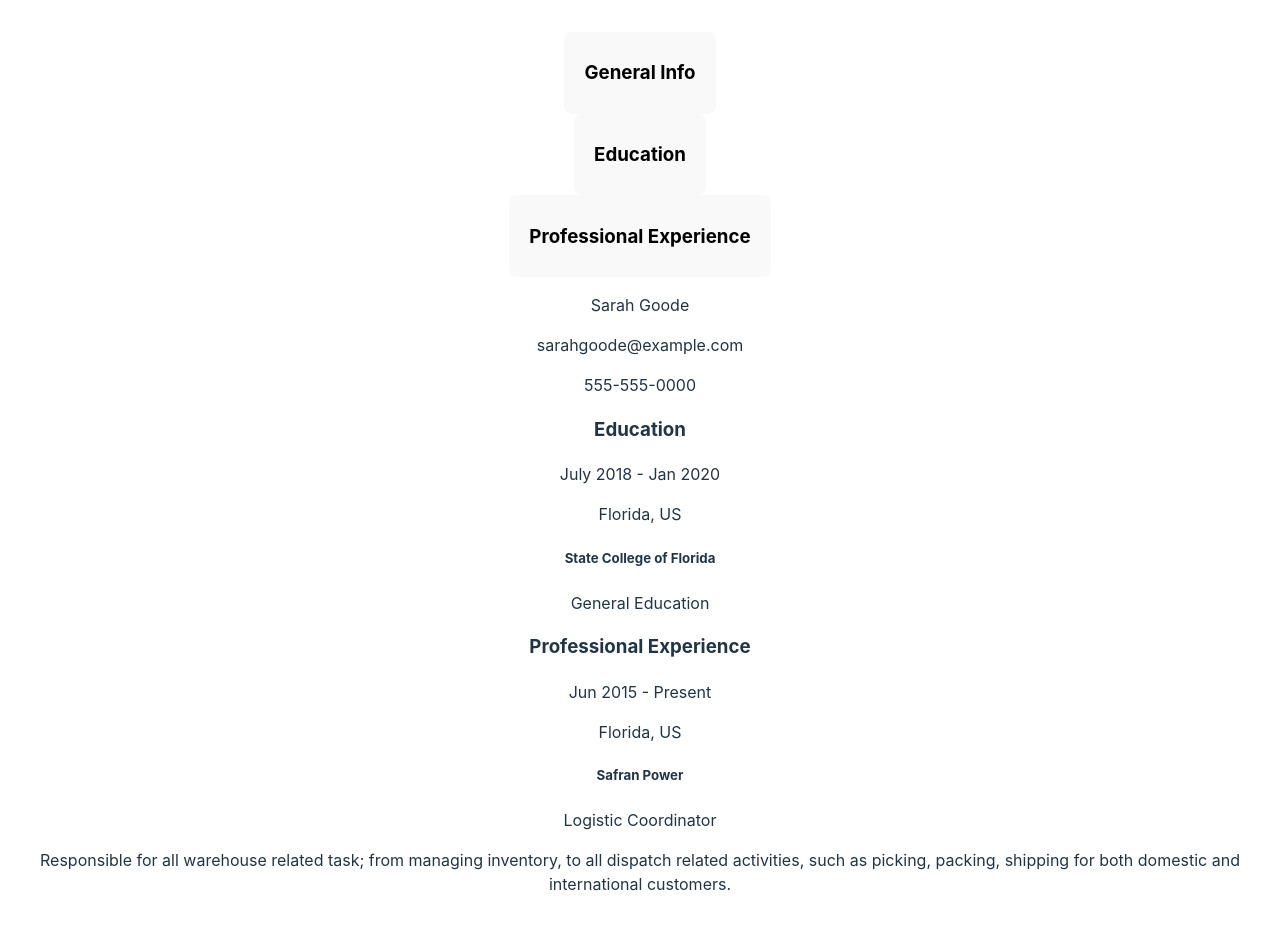
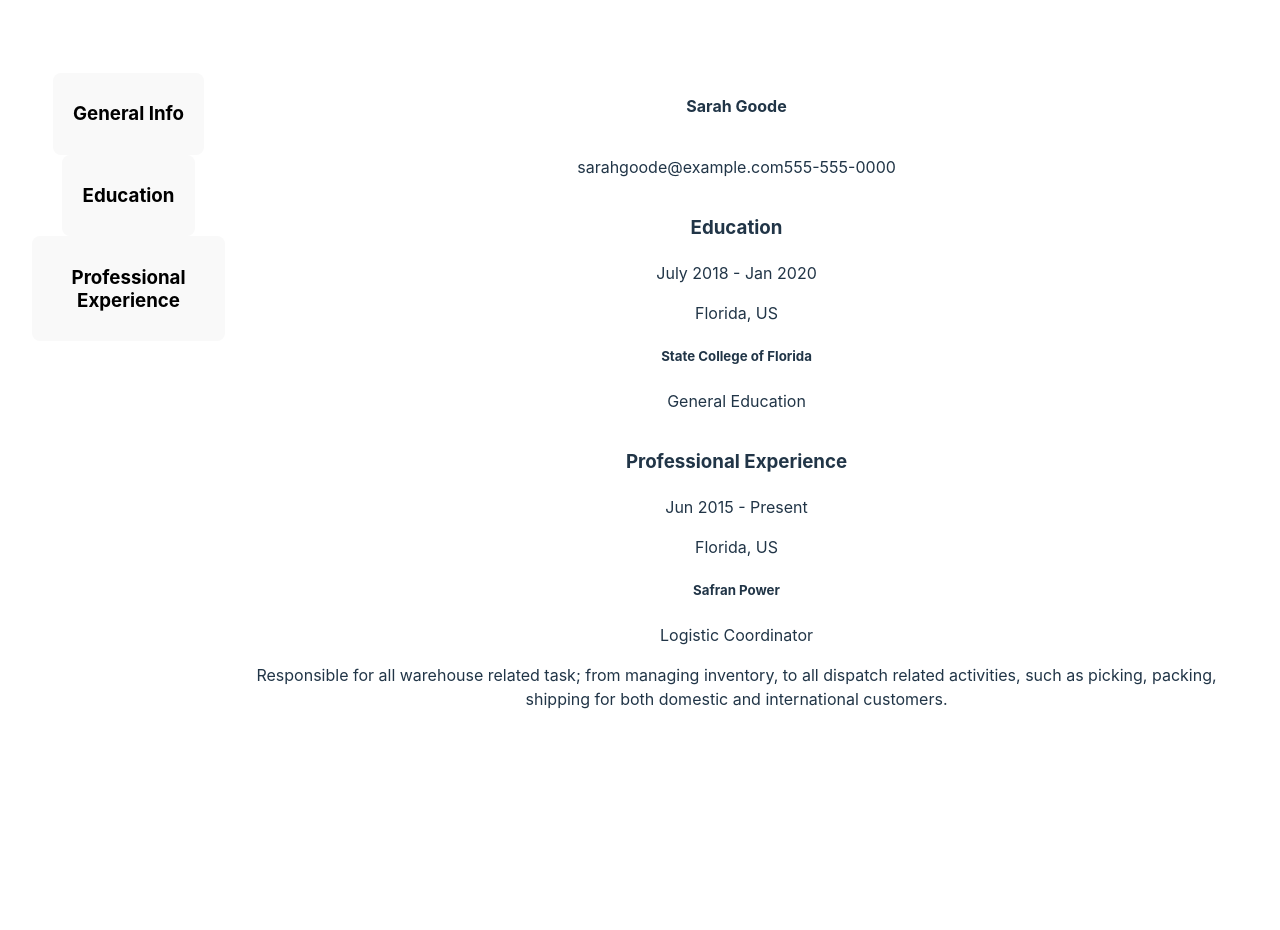
Before and after one commit to TCdotmake/cv-builder, a React (Vite) app: page / in a window 1280 px wide. Shown: the top 930 px of the page. After the commit the page ends 800 px from the top, so only its background shows below. Built offline with nearby package versions, Linux system fonts and the light colour scheme.

Commit message:
started adding style with emotion

```diff
--- a/src/App.jsx
+++ b/src/App.jsx
@@ -2,9 +2,14 @@ import { useState } from "react";
 import "./App.css";
 import Preview from "./Preview";
 import Builder from "./Builder";
-import { v4 as uuid } from "uuid";
+import example from "./example";
+/** @jsxImportSource @emotion/react */
+import { css } from "@emotion/react";
 
-import example from "./example";
+const maincss = css`
+  display: flex;
+  flex-direction: row;
+`;
 
 function App() {
   const [info, setinfo] = useState({ ...example.info });
@@ -16,7 +21,7 @@ function App() {
   const [edu, setedu] = useState({ ...example.edu });
   const [prof, setprof] = useState({ ...example.prof });
   return (
-    <main>
+    <main css={maincss}>
       <Builder
         updateInfo={updateInfo}
         edu={edu}
--- a/src/Entry.jsx
+++ b/src/Entry.jsx
@@ -1,6 +1,8 @@
 import { EntryDetails } from "./EntryDetails";
 import { TimeLocation } from "./TimeLocation";
-
+/** @jsxImportSource @emotion/react */
+import { css } from "@emotion/react";
+import { flex, row, center } from "./flexstyle";
 export function Entry({ source }) {
   return (
     <div>
--- a/src/GeneralInfo.jsx
+++ b/src/GeneralInfo.jsx
@@ -1,10 +1,16 @@
+/** @jsxImportSource @emotion/react */
+import { css } from "@emotion/react";
+import { flex, row, center, column } from "./flexstyle";
+
 export function GeneralInfo({ info }) {
   return (
-    <div>
+    <div css={(flex, column, center)}>
       <h3 className="hidden">General Info</h3>
-      <p>{info.name}</p>
-      <p>{info.email}</p>
-      <p>{info.phone}</p>
+      <h4>{info.name}</h4>
+      <div css={[flex, row, center]}>
+        <p>{info.email}</p>
+        <p>{info.phone}</p>
+      </div>
     </div>
   );
 }
--- a/src/Preview.jsx
+++ b/src/Preview.jsx
@@ -1,8 +1,11 @@
 import { GeneralInfo } from "./GeneralInfo";
 import Details from "./Details";
+/** @jsxImportSource @emotion/react */
+import { css } from "@emotion/react";
+import { center, column, flex } from "./flexstyle";
 function Preview({ info, edu, prof }) {
   return (
-    <section>
+    <section css={[flex, column, center]}>
       <h2 className="hidden">Preview</h2>
       <GeneralInfo info={info} />
       <Details data={edu} title="Education" />
--- /dev/null
+++ b/src/flexstyle.js
@@ -0,0 +1,16 @@
+import { css } from "@emotion/react";
+
+const flex = css`
+  display: flex;
+`;
+const row = css`
+  flex-direction: row;
+`;
+const column = css`
+  flex-direction: column;
+`;
+const center = css`
+  justify-content: center;
+  align-items: center;
+`;
+export { flex, row, column, center };
```
